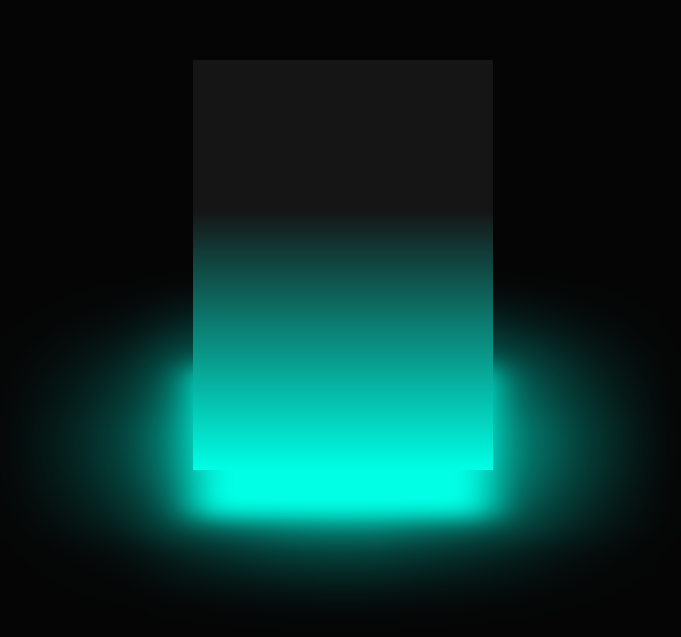
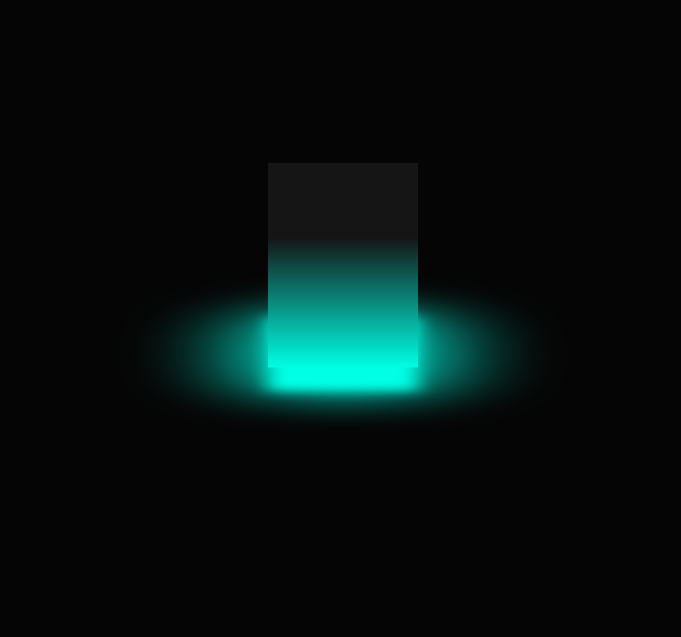
Before and after one commit to Sahapat/AmbientLightCSS, a website: page index.html in a window 1280 px wide. Shown: the part 135-772 px from the top of the page, without its empty margins (297-978 px from the left). Drawn offline with Linux system fonts and the light colour scheme.

Commit message:
Update scale

```diff
--- a/index.html
+++ b/index.html
@@ -8,6 +8,7 @@
     <link rel="stylesheet" href="./style.css">
 </head>
 <body>
+    <div class="frame">
         <div class="cube">
             <div class="top"></div>
             <div>
@@ -17,5 +18,6 @@
                 <span style="--i:3;"></span>
             </div>
         </div>
+    </div>
 </body>
 </html>
--- a/style.scss
+++ b/style.scss
@@ -10,6 +10,11 @@ body {
     align-items: center;
     min-height: 100vh;
     background: #050505;
+}
+
+.frame {
+    position: relative;
+    transform: scale(0.5);
 }
 
 .top {
```
Also changed, not shown: style.css, 1 other file. Lines whose indentation alone changed are shown as unchanged.
